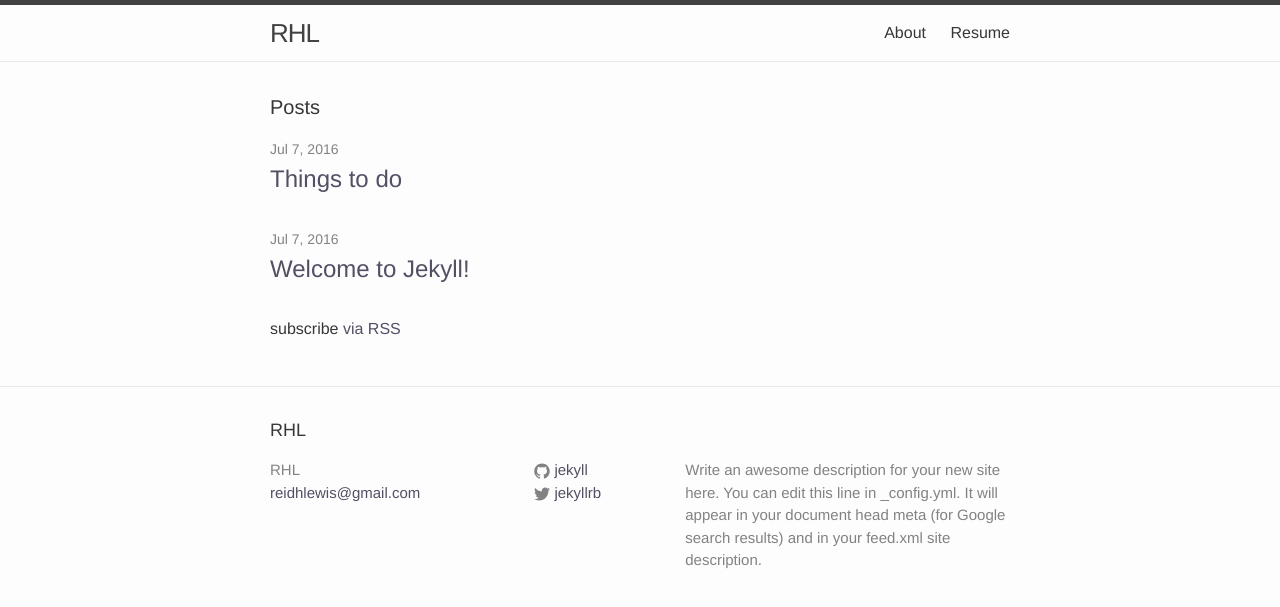
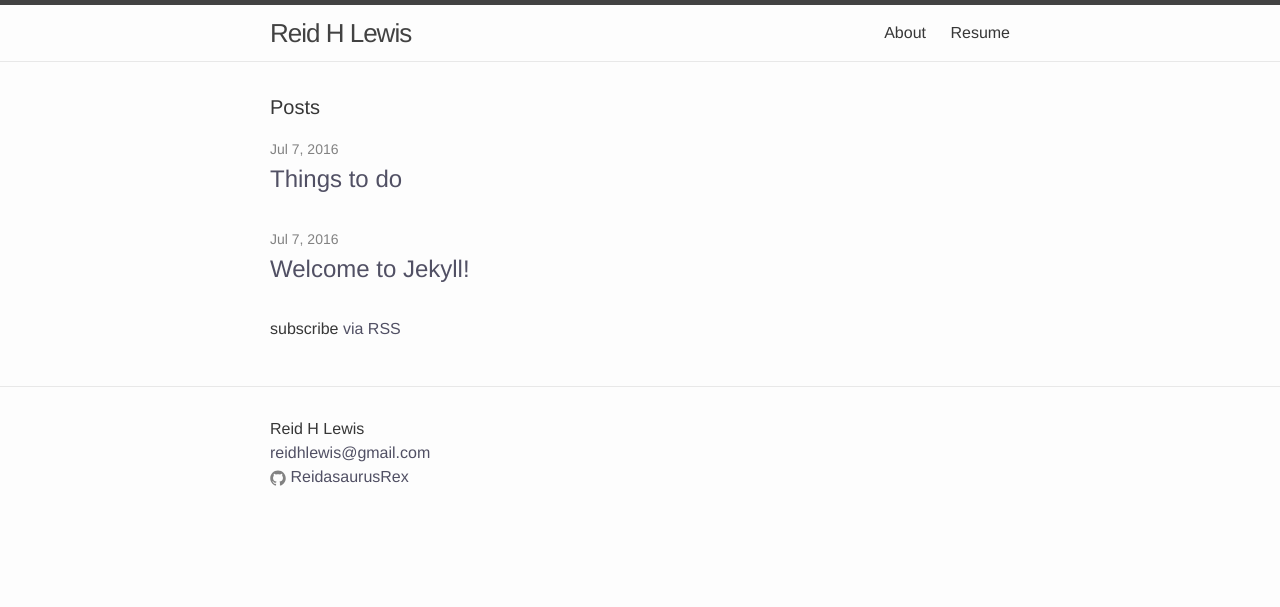
Before and after one commit to ReidasaurusRex/reidasaurusrex.github.io, a Jekyll site: the page built from index.html, in a window 1280 px wide. Shown: the top 607 px of the page. Built offline with Jekyll 4.4.1, drawn with Linux system fonts in a browser that asks for light colours.

Commit message:
Removed unwanted components from footer

```diff
--- a/_config.yml
+++ b/_config.yml
@@ -6,7 +6,7 @@
 # 'jekyll serve'. If you change this file, please restart the server process.
 
 # Site settings
-title: RHL
+title: Reid H Lewis
 email: reidhlewis@gmail.com
 description: > # this means to ignore newlines until "baseurl:"
   Write an awesome description for your new site here. You can edit this
@@ -14,8 +14,7 @@ description: > # this means to ignore newlines until "baseurl:"
   Google search results) and in your feed.xml site description.
 baseurl: "" # the subpath of your site, e.g. /blog
 url: "http://yourdomain.com" # the base hostname & protocol for your site
-twitter_username: jekyllrb
-github_username:  jekyll
+github_username:  ReidasaurusRex
 
 # Build settings
 markdown: kramdown
--- a/_includes/footer.html
+++ b/_includes/footer.html
@@ -1,38 +1,13 @@
 <footer class="site-footer">
-
   <div class="wrapper">
-
-    <h2 class="footer-heading">{{ site.title }}</h2>
-
-    <div class="footer-col-wrapper">
-      <div class="footer-col footer-col-1">
     <ul class="contact-list">
       <li>{{ site.title }}</li>
-          <li><a href="mailto:{{ site.email }}">{{ site.email }}</a></li>
-        </ul>
-      </div>
-
-      <div class="footer-col footer-col-2">
-        <ul class="social-media-list">
+      <li><a href="mailto:{{ site.email }}" title="Say howdy!">{{ site.email }}</a></li>
       {% if site.github_username %}
       <li>
         {% include icon-github.html username=site.github_username %}
       </li>
       {% endif %}
-
-          {% if site.twitter_username %}
-          <li>
-            {% include icon-twitter.html username=site.twitter_username %}
-          </li>
-          {% endif %}
     </ul>
   </div>
-
-      <div class="footer-col footer-col-3">
-        <p>{{ site.description }}</p>
-      </div>
-    </div>
-
-  </div>
-
 </footer>
```
Lines whose indentation alone changed are shown as unchanged.
